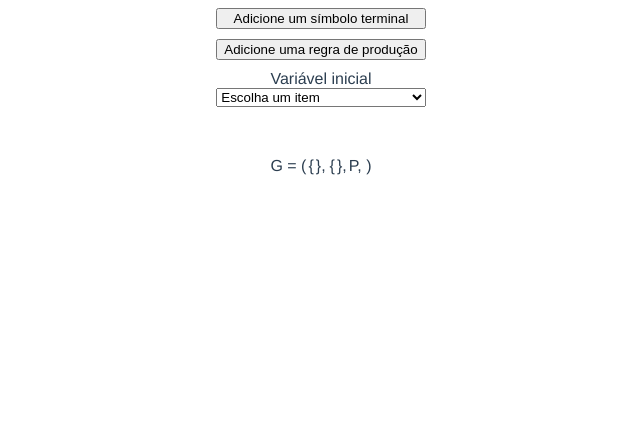
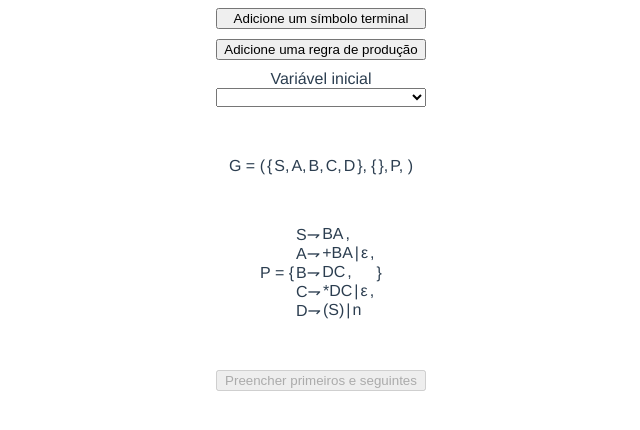
Before and after one commit to WevertonRodrigues/first-and-follow-vue, a Vue app: page / in a window 1280 px wide. Shown: the top 430 px of the page, without its empty margins (319-959 px from the left). Built offline with nearby package versions, Linux system fonts and the light colour scheme.

Commit message:
Follow added

```diff
--- a/src/components/AddEntry.vue
+++ b/src/components/AddEntry.vue
@@ -30,13 +30,6 @@ export default {
       type: String,
       default: "Nome",
     },
-    handlerInput: {
-      type: Function,
-      default: (evt) => {
-        console.log(evt);
-        evt.target.value.toUpperCase();
-      },
-    },
     inputRef: {
       type: String,
       default: "inputAdd",
@@ -53,6 +46,7 @@ export default {
   watch: {
     showInput() {
       this.$emit("show");
+      if (this.showInput) this.input = "";
     },
   },
 
@@ -63,7 +57,6 @@ export default {
     handlerClickAddEntry() {
       this.changeShowInput(true);
       this.$nextTick(() => {
-        console.log(this.$refs[this.inputRef]);
         this.$refs[this.inputRef].focus();
       });
     },
@@ -72,7 +65,7 @@ export default {
       this.$refs.inputAdd.blur();
     },
     handler(evt) {
-      this.input = this.handlerInput(evt);
+      this.input = evt.target.value.toLowerCase();
     },
   },
 };
--- a/src/components/AddProductionRule.vue
+++ b/src/components/AddProductionRule.vue
@@ -18,7 +18,6 @@
         <input
           :value="variableName"
           ref="productionRuleNameInput"
-          @keyup.enter.prevent="handlerVariableName"
           @keyup.esc="$refs.productionRuleNameInput.blur()"
           placeholder="Variável"
           maxlength="1"
@@ -33,6 +32,7 @@
               :ref="`ruleInput${ruleIndex}`"
               v-model="rules[ruleIndex]"
               :placeholder="`Regra ${ruleIndex + 1}`"
+              @keyup.enter.prevent="rules.push('')"
             />
             <!-- Remove btn -->
             <button @click="rules.splice(ruleIndex, 1)">&otimes;</button>
@@ -52,7 +52,7 @@
           <input
             ref="addNewRuleInput"
             v-if="addNewRule"
-            @keyup.enter.prevent="handlerVariableName"
+            @keyup.enter.prevent="rules.push('')"
             @keyup.esc="$refs.addNewRuleInput.blur()"
           />
         </div>
--- a/src/components/Grammar.vue
+++ b/src/components/Grammar.vue
@@ -46,10 +46,8 @@
           class="grammar-item margin-right"
           @click="contextFreeGrammar[target].splice(index, 1)"
         >
-          {{ item
-          }}<span v-if="index !== contextFreeGrammar[target].length - 1"
-            >,</span
-          >
+          <span v-html="formatRule(item)"></span>
+          <span v-if="index !== contextFreeGrammar[target].length - 1">,</span>
         </span>
         },
       </div>
@@ -59,7 +57,7 @@
 
     <!-- Production rules -->
     <div
-      v-if="Object.keys(contextFreeGrammar.productionRules).length > 0"
+      v-if="variables.length > 0"
       class="d-flex flex-center"
       style="margin-bottom: 50px"
     >
@@ -69,7 +67,7 @@
           class="d-flex"
           v-for="(
             variableProductionRule, variableProductionRuleIndex
-          ) in Object.keys(contextFreeGrammar.productionRules)"
+          ) in variables"
           :key="variableProductionRuleIndex"
         >
           {{ variableProductionRule }}&rhard;
@@ -91,11 +89,7 @@
               >|</span
             >
           </div>
-          <span
-            v-if="
-              variableProductionRuleIndex !==
-              Object.keys(contextFreeGrammar.productionRules).length - 1
-            "
+          <span v-if="variableProductionRuleIndex !== variables.length - 1"
             >,
           </span>
         </div>
@@ -103,25 +97,34 @@
       }
     </div>
 
-    <!-- First -->
+    <button
+      @click="fillFirstsAndFollows"
+      :disabled="!contextFreeGrammar.initialVariable"
+      style="margin-bottom: 50px"
+    >
+      Preencher primeiros e seguintes
+    </button>
+
+    <div v-if="sets[0].items" class="container-result d-flex flex-center">
+      <div v-for="set in sets" :key="set.name" :style="set.style">
+        {{ set.name }}s
         <div
-      v-if="contextFreeGrammar.initialVariable.length > 0"
-      class="d-flex flex-center"
+          v-for="variable in variables"
+          :key="`${set.name}-${variable}`"
+          class="d-flex"
         >
-      <span class="margin-right"
-        >First({{ contextFreeGrammar.initialVariable }}) = {</span
-      >
+          <span class="margin-right">{{ set.name }}({{ variable }}) = {</span>
           <span
-        v-for="(string, stringIndex) in firstFromInitialVariable"
-        :key="string"
+            v-for="(string, stringIndex) in set.items[variable]"
+            :key="`${set.name}-${variable}-${string}`"
             class="margin-right"
           >
             <span v-html="formatRule(string)"></span>
-        <span v-if="stringIndex !== firstFromInitialVariable.length - 1"
-          >,</span
-        >
+            <span v-if="stringIndex !== set.items[variable].length - 1">,</span>
           </span>
           }
+        </div>
+      </div>
     </div>
   </div>
 </template>
@@ -138,17 +141,28 @@ export default {
 
   data() {
     return {
+      sets: [
+        { name: "First", items: null, style: "margin-right: 15px" },
+        { name: "Follow", items: null },
+      ],
       contextFreeGrammar: {
-        variables: [],
+        variables: ["S", "A", "B", "C", "D"],
         terminalSymbols: [],
         productionRules: {
-          /* S: ["A", "B", "X", "cF"],
-          A: ["abaAa", "Xaa"],
-          B: ["b", ""],
-          X: ["2AAB", "e", "F"],
-          F: ["`B)", "X", "B"], */
+          S: ["BA"],
+          A: ["+BA", " "],
+          B: ["DC"],
+          C: ["*DC", " "],
+          D: ["(S)", "n"],
         },
-        initialVariable: "",
+        /*
+          S → BA
+          A → +BA | ''
+          B → DC
+          C → *DC | ''
+          D → (S) | n
+        */
+        initialVariable: null,
       },
     };
   },
@@ -157,22 +171,19 @@ export default {
     initialVariableOptions() {
       return Object.keys(this.contextFreeGrammar.productionRules);
     },
-    firstFromInitialVariable() {
-      let arr = [];
-      if (this.contextFreeGrammar.initialVariable !== "") {
-        const temp = this.first(this.contextFreeGrammar.initialVariable);
-
-        temp.map((f) => {
-          if (!arr.includes(f)) arr.push(f);
-        });
-      }
-      return arr;
+    variables() {
+      return Object.keys(this.contextFreeGrammar.productionRules);
     },
   },
 
   methods: {
     addNewEntry(target, evt) {
       if (this.contextFreeGrammar[target].findIndex((v) => v === evt) === -1) {
+        if (
+          [" "].includes(evt) &&
+          this.contextFreeGrammar[target].includes(" ")
+        )
+          return;
         this.contextFreeGrammar[target].push(evt);
       }
     },
@@ -185,12 +196,14 @@ export default {
     },
 
     formatRule(string) {
-      if (string.length > 0) return string;
+      if (![" "].includes(string)) return string;
       return "&epsilon;";
     },
 
     first(variable, historic = [], strings = []) {
       const rules = this.contextFreeGrammar.productionRules[variable];
+
+      if (variable.toLowerCase() === variable) return [variable];
 
       for (const rule of rules) {
         if (
@@ -218,7 +231,61 @@ export default {
           // console.log(string);
         }
       }
+
+      const arr = [];
+      strings.map((f) => {
+        if (!arr.includes(f)) arr.push(f);
+      });
+      return arr;
+    },
+
+    follow(variable, strings = []) {
+      let index = -1;
+
+      this.variables.map((variableM) => {
+        // Rule 1
+        if (
+          variable === this.contextFreeGrammar.initialVariable &&
+          variable === variableM
+        )
+          strings.push("$");
+        this.contextFreeGrammar.productionRules[variableM].map(
+          (productionRule) => {
+            index = productionRule.indexOf(variable);
+
+            if (index > 0) {
+              let beta = [];
+              beta = productionRule.slice(
+                index + 1 < productionRule.length ? index + 1 : index
+              );
+
+              const firstBeta = this.first(beta[0]);
+              // Rule 2
+              if (beta[0] !== " " && beta[0] !== variable) {
+                const firstBetaF = firstBeta.filter((fB) => fB !== " ");
+                strings = [...strings, ...firstBetaF];
+              }
+              // Rule 3
+              if (firstBeta.includes(" ") && variableM !== variable) {
+                strings = [...strings, ...this.follow(variableM)];
+              }
+            }
+          }
+        );
+      });
+
+      //console.log(variable, strings);
       return strings;
+    },
+
+    fillFirstsAndFollows() {
+      this.sets[0].items = {};
+      this.sets[1].items = {};
+
+      this.variables.map((variable) => {
+        this.$set(this.sets[0].items, variable, this.first(variable));
+        this.$set(this.sets[1].items, variable, this.follow(variable));
+      });
     },
   },
 };
@@ -234,4 +301,11 @@ export default {
 .margin-bottom {
   margin-bottom: 10px;
 }
+
+.container-result {
+  flex-direction: row;
+  border: 1px solid;
+  padding: 5px;
+  border-radius: 5px;
+}
 </style>
```
Lines whose indentation alone changed are shown as unchanged.
